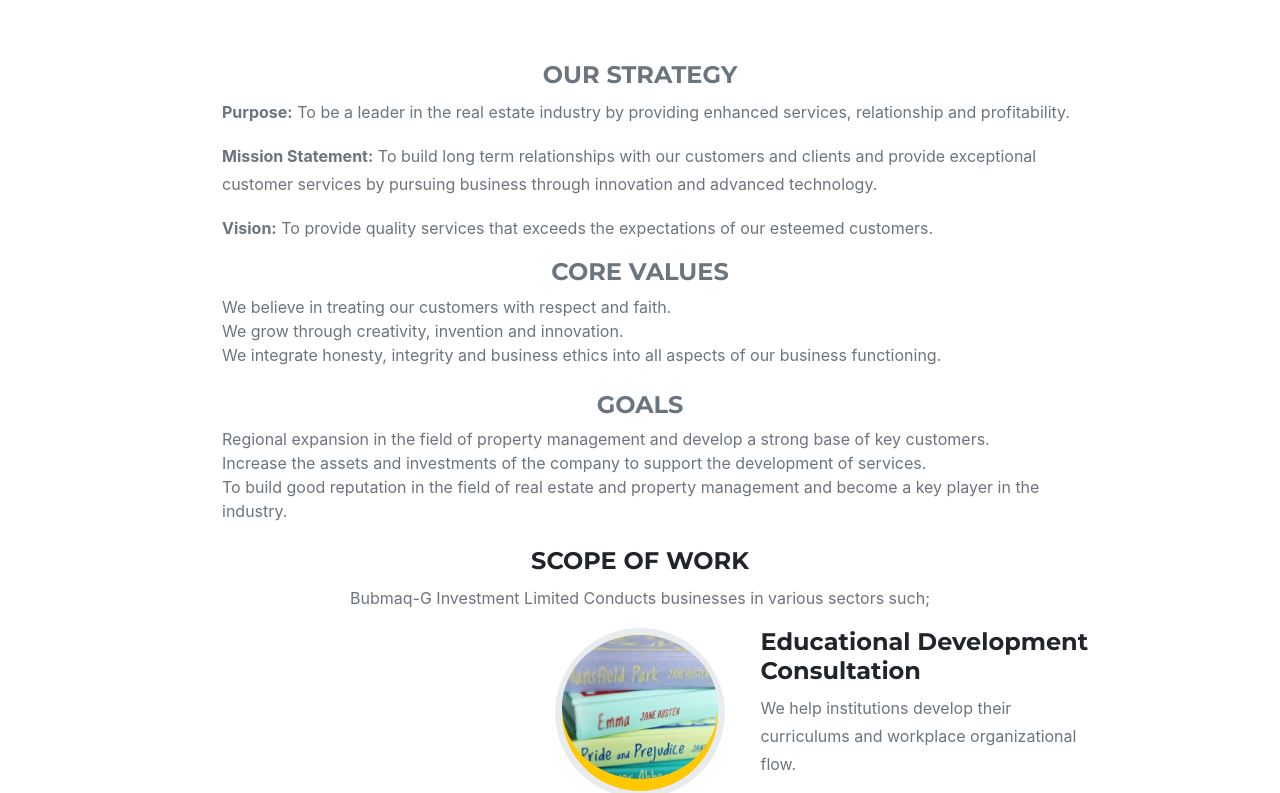
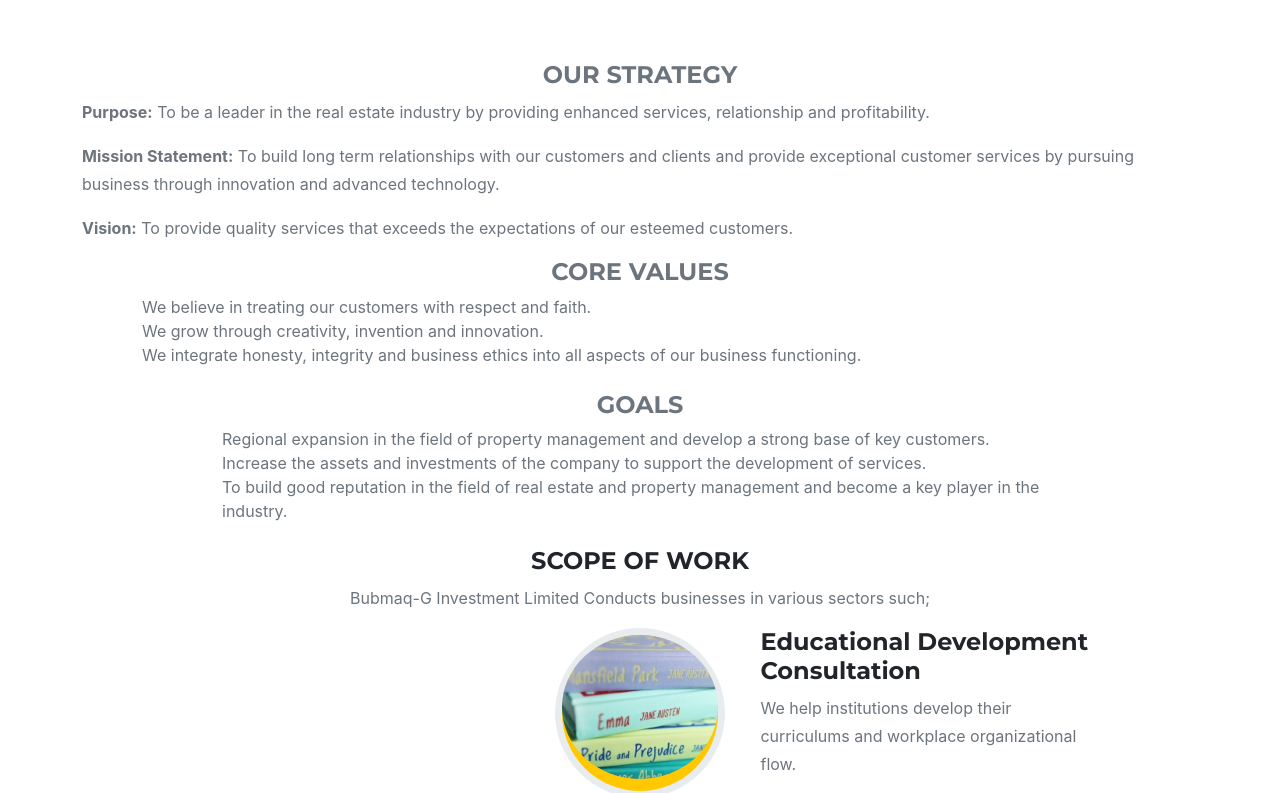
Before and after one commit to Marvvy-G/bubmaqg, a React (Create React App) app: page /about in a window 1280 px wide. Shown: the part 935-1728 px from the top of the page. Built offline with nearby package versions, Linux system fonts and the light colour scheme.

Commit message:
updated address

```diff
--- a/src/components/Common/About.js
+++ b/src/components/Common/About.js
@@ -24,7 +24,7 @@ class About extends Component
 
                                 <div  className="large text-muted " >
                                     <h4 className="section-heading text-uppercase text-center">Our Strategy</h4>
-                                    <div style={{margin:'0px 50px 0px 70px',  padding:'0px 50px 0px 70px', justifyContent:'center'}}>
+                                    <div className='section '>
                                     <p><strong>Purpose:</strong> To be a leader in the real estate industry by providing enhanced services, relationship and profitability.
                                     </p>
                                     <p><strong>Mission Statement:</strong> To build long term relationships with our customers and clients and provide exceptional customer services by pursuing business through innovation and advanced technology.
@@ -35,7 +35,7 @@ class About extends Component
 
 
                                 <h4 className="section-subheading text-uppercase text-center">Core Values</h4>
-                                <ul style={{listStyle:'none', margin:'0px 50px 0px 70px',  padding:'0px 50px 0px 70px'}}className="large text-muted" >
+                                <ul style={{listStyle:'none', margin:'0px 30px 0px 30px',  padding:'0px 30px 0px 30px'}}className="large text-muted" >
                                     <li>
                                     We believe in treating our customers with respect and faith.
                                     </li>
--- a/src/components/Common/Footer.js
+++ b/src/components/Common/Footer.js
@@ -26,7 +26,7 @@ class Footer extends Component {
 
                     <div className="col-lg-4">
                     <h4> <Link className="nav-link" to="/contact">Contact Us</Link> </h4>
-                        <p className="large text-muted"><strong>Our Office:</strong> Shop 1, Porsche Terraces Estate, Phase 1, New Karmo, Abuja.</p>
+                        <p className="large text-muted"><strong>Our Office:</strong> Porsche Terraces Estate, Phase 4, Abuja, Nigeria.</p>
                         <p className="large text-muted"> <strong>Send an Email:</strong> contact@bubmaqg.com</p>
                         <p className="large text-muted"><strong>Telephone:</strong> +234-816-972-1908 </p>
                     </div>
```
